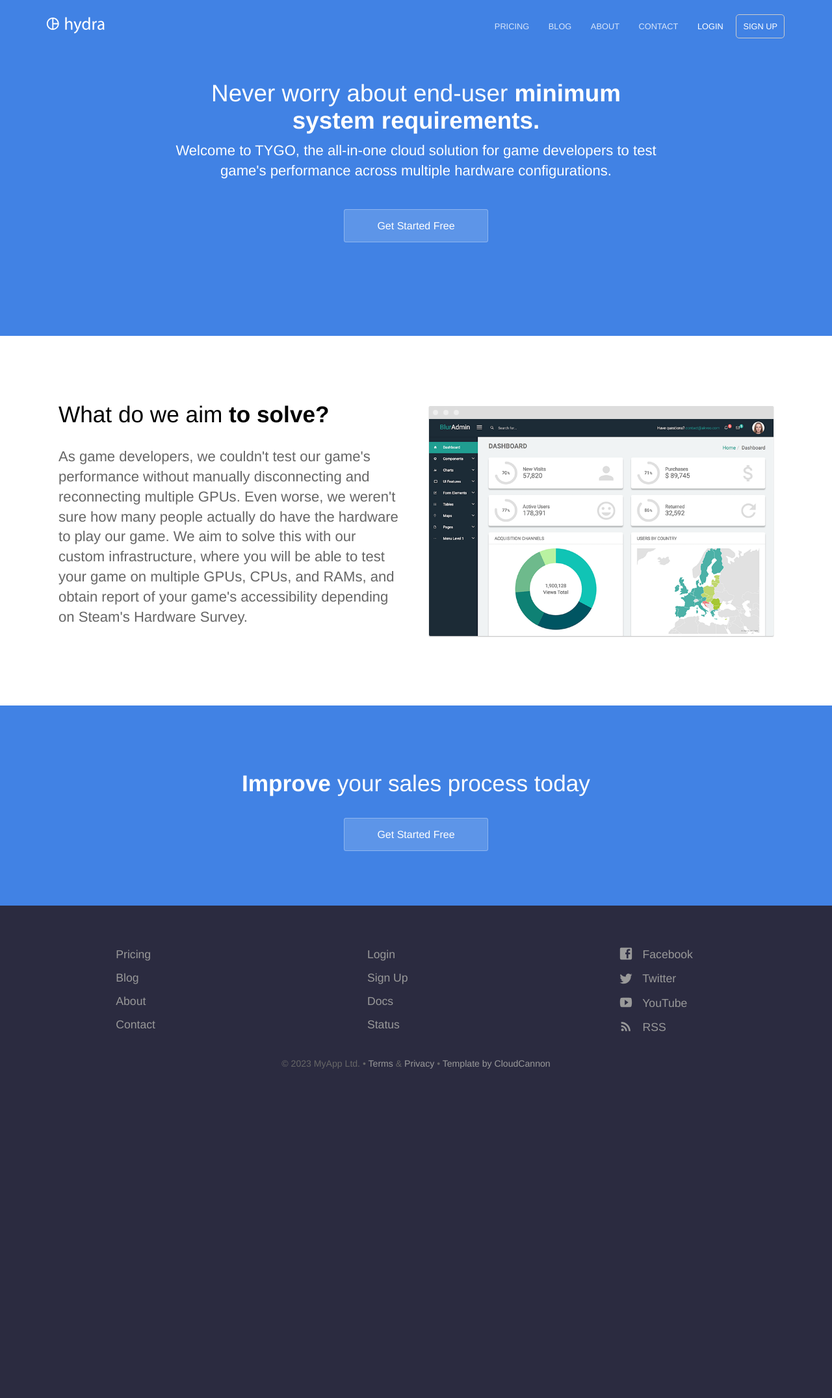
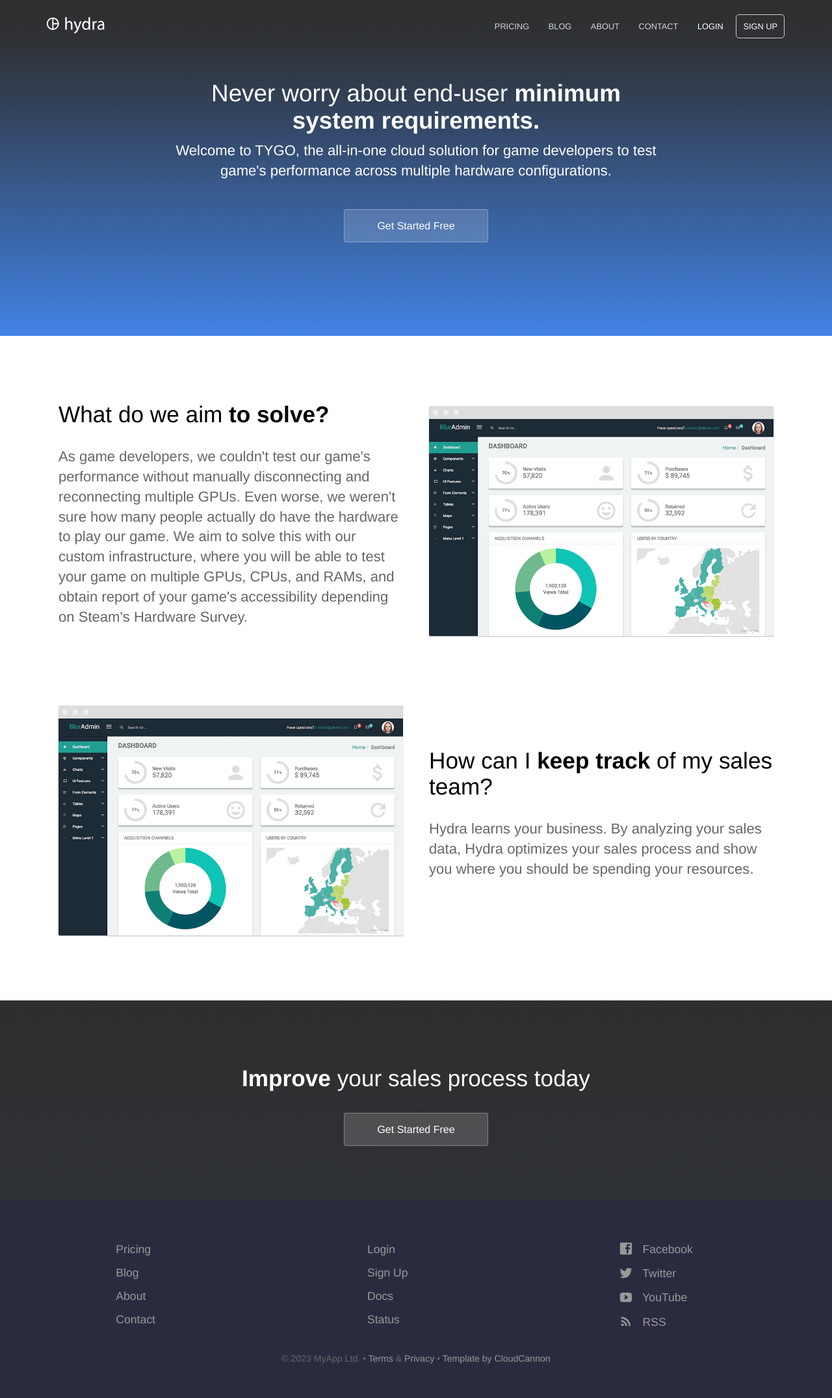
Before and after one commit to EnigmaticMachines/performace, a Jekyll site: the page built from index.html, in a window 1280 px wide. Shown: the whole page at 65% size. Built offline with Jekyll 4.4.1, drawn with Linux system fonts in a browser that asks for light colours; before the commit the page ends 1698 px from its top, so only the background shows below that.

Commit message:
Changed brand color

```diff
--- a/_sass/variables.scss
+++ b/_sass/variables.scss
@@ -1,4 +1,4 @@
-$brand-color: #4182e4;
+$brand-color: #2e2e2e;
 $secondary-brand-color: #4182e4;
 $middle-gradient-color: mix($brand-color, $secondary-brand-color, 95%);
 
--- a/index.html
+++ b/index.html
@@ -26,7 +26,7 @@ description: Welcome to cloud performance game testing.
 		</div>
 	</section>
 
-	<!-- <section>
+	<section>
 		<div class="container flex">
 			<div class="text editable">
 				<h2>How can I <strong>keep track</strong> of my sales team?</h2>
@@ -38,7 +38,7 @@ description: Welcome to cloud performance game testing.
 		</div>
 	</section>
 
-	<section>
+	<!-- <section>
 		<div class="container flex">
 			<div class="text editable">
 				<h2>How can I <strong>forecast</strong> the next 90 days?</h2>
```
